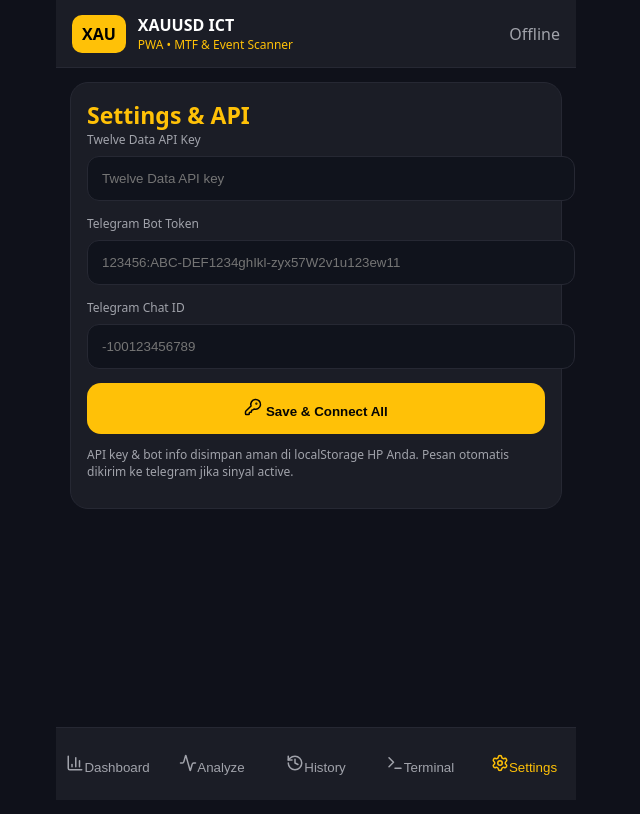
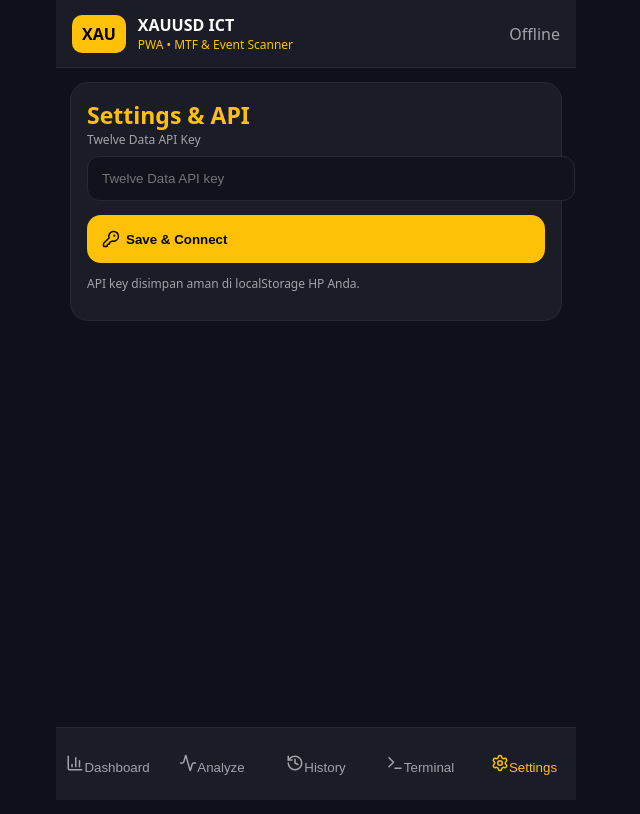
Before and after one commit to suhaimitoamy/ai-chart-analyzer-pwa, a React (Vite) app: page / in a window 1280 px wide. Both pictures are taken after a click on the button "Settings". Shown: the top 814 px of the page, without its empty margins (324-964 px from the left). Built offline with nearby package versions, Linux system fonts and the light colour scheme.

Commit message:
feat: add history sync, remove telegram, improve save button ux

```diff
--- a/src/App.jsx
+++ b/src/App.jsx
@@ -83,8 +83,7 @@ function Nav({a,f,i,l}){return <button className={a?"nav-btn active":"nav-btn"}
 export default function App() {
   let [tab, setTab] = useState("Dashboard");
   let [key, setKey] = useState(localStorage.getItem("twelve_api_key") || "");
-  let [teleToken, setTeleToken] = useState(localStorage.getItem("tele_token") || "");
-  let [teleChat, setTeleChat] = useState(localStorage.getItem("tele_chat") || "");
+
   let [connStatus, setConnStatus] = useState("Offline");
   let [price, setPrice] = useState(Number(localStorage.getItem("last_price")) || 0);
   let [now, setNow] = useState(Date.now());
@@ -118,16 +117,7 @@ export default function App() {
     setLogs(p => [`[${time(Date.now(), "Asia/Jakarta", false)}] ${x}`, ...p].slice(0, 200));
   }
 
-  async function sendTele(msg) {
-    if (!teleToken || !teleChat) return;
-    try {
-      await fetch(`https://api.telegram.org/bot${teleToken}/sendMessage`, {
-        method: 'POST',
-        headers: { 'Content-Type': 'application/json' },
-        body: JSON.stringify({ chat_id: teleChat, text: msg, parse_mode: 'HTML' })
-      });
-    } catch(e) { console.error("Tele error", e); }
-  }
+
 
   function scheduleReconnect() {
     if (reconnectTimer.current) clearTimeout(reconnectTimer.current);
@@ -144,8 +134,7 @@ export default function App() {
   function connect() {
     if (!key.trim()) return log("Masukkan Twelve Data API Key dulu.");
     localStorage.setItem("twelve_api_key", key.trim());
-    localStorage.setItem("tele_token", teleToken.trim());
-    localStorage.setItem("tele_chat", teleChat.trim());
+
 
     if (ws.current) { ws.current.onclose = null; ws.current.close(); }
     if (reconnectTimer.current) clearTimeout(reconnectTimer.current);
@@ -159,7 +148,24 @@ export default function App() {
       retryCount.current = 0;
       log("WebSocket XAU/USD Connected.");
       w.send(JSON.stringify({ action: "subscribe", params: { symbols: "XAU/USD" } }));
+      fetchHistoryAndScan();
     };
+
+  async function fetchHistoryAndScan() {
+    try {
+      log("Memulihkan riwayat market dari background...");
+      let [m5, m15] = await Promise.all([fetchTf("5min").catch(()=>[]), fetchTf("15min").catch(()=>[])]);
+      if (!m5.length || !m15.length) return;
+      let evs = [...scanEvents("M5", m5, m5[m5.length-1].close), ...scanEvents("M15", m15, m15[m15.length-1].close)];
+      evs.sort((a,b)=>b.p - a.p).slice(0, 10).forEach(ev => {
+        if (!emittedKeys.current.has(ev.key)) {
+          emittedKeys.current.add(ev.key);
+          log(ev.t);
+        }
+      });
+      log("Riwayat market berhasil dipulihkan.");
+    } catch(e){}
+  }
 
     w.onmessage = e => {
       let d = JSON.parse(e.data);
@@ -183,7 +189,7 @@ export default function App() {
     document.addEventListener('visibilitychange', handleVisibility);
     if (key.trim() && (!ws.current || ws.current.readyState !== WebSocket.OPEN)) connect();
     return () => { window.removeEventListener('online', handleOnline); document.removeEventListener('visibilitychange', handleVisibility); if (ws.current) { ws.current.onclose = null; ws.current.close(); } if (reconnectTimer.current) clearTimeout(reconnectTimer.current); };
-  }, [key, teleToken, teleChat]);
+  }, [key]);
 
   function processTick(tick) {
 
@@ -207,7 +213,6 @@ export default function App() {
               if (!emittedKeys.current.has(ev.key)) {
                 emittedKeys.current.add(ev.key);
                 log(ev.t);
-                if (ev.p >= 90) sendTele(`🚨 <b>Market Scanner</b>\n${ev.t}\nTime: ${time(Date.now())}`);
               }
             });
           });
@@ -271,7 +276,6 @@ TP2: ${p2(resObj.setup.tp2)}
 SL: ${p2(resObj.setup.stop)}
 Session: ${ses.name}`;
         log(msg.replace(/<[^>]*>?/gm, ''));
-        sendTele(msg);
       } else {
         log("SETUP WAIT: tunggu kondisi valid.");
       }
@@ -288,7 +292,6 @@ Session: ${ses.name}`;
 Pair: XAU/USD
 Harga: ${p2(p)}`;
       log(msg.replace(/<[^>]*>?/gm, ''));
-      sendTele(msg);
     }
     let win = (buy && p >= s.tp2) || (!buy && p <= s.tp2), loss = (buy && p <= s.stop) || (!buy && p >= s.stop);
     if (win || loss) {
@@ -297,7 +300,6 @@ Harga: ${p2(p)}`;
 Pair: XAU/USD
 Harga: ${p2(p)}`;
       log(msg.replace(/<[^>]*>?/gm, ''));
-      sendTele(msg);
       setTrades(t => [{ id: Date.now(), type: buy ? "BUY" : "SELL", result: win ? "WIN" : "LOSS", entry: price, tp: s.tp2, stop: s.stop, timestamp: Date.now() }, ...t]);
       watch.current = null;
     }
@@ -329,6 +331,18 @@ Harga: ${p2(p)}`;
       </div>
     `;
     window.html2pdf().from(el).save(`Trading_Report_${Date.now()}.pdf`);
+  }
+
+  function handleSaveConnect() {
+    let btn = document.getElementById("btn-save-connect");
+    if(btn) btn.innerHTML = '<span style="display:flex;align-items:center;gap:6px"><svg width="18" height="18" viewBox="0 0 24 24" fill="none" stroke="currentColor" stroke-width="2" stroke-linecap="round" stroke-linejoin="round"><path d="M2 18v3c0 .6.4 1 1 1h4v-3h3v-3h2l1.4-1.4a6.5 6.5 0 1 0-4-4Z"/><circle cx="16.5" cy="7.5" r=".5"/></svg> Menyimpan...</span>';
+    setTimeout(() => {
+        connect();
+        if(btn) btn.innerHTML = '<span style="display:flex;align-items:center;gap:6px"><svg width="18" height="18" viewBox="0 0 24 24" fill="none" stroke="currentColor" stroke-width="2" stroke-linecap="round" stroke-linejoin="round"><path d="M12 22c5.523 0 10-4.477 10-10S17.523 2 12 2 2 6.477 2 12s4.477 10 10 10z"/><path d="m9 12 2 2 4-4"/></svg> Terhubung!</span>';
+        setTimeout(() => {
+            if(btn) btn.innerHTML = '<span style="display:flex;align-items:center;gap:6px"><svg width="18" height="18" viewBox="0 0 24 24" fill="none" stroke="currentColor" stroke-width="2" stroke-linecap="round" stroke-linejoin="round"><path d="M2 18v3c0 .6.4 1 1 1h4v-3h3v-3h2l1.4-1.4a6.5 6.5 0 1 0-4-4Z"/><circle cx="16.5" cy="7.5" r=".5"/></svg> Save & Connect</span>';
+        }, 3000);
+    }, 500);
   }
 
   let latest = analyses[0];
@@ -419,15 +433,12 @@ Harga: ${p2(p)}`;
             <div className="page-title">Settings & API</div>
             <div className="label">Twelve Data API Key</div>
             <input value={key} onChange={e => setKey(e.target.value)} placeholder="Twelve Data API key" />
-            <div className="label">Telegram Bot Token</div>
-            <input value={teleToken} onChange={e => setTeleToken(e.target.value)} placeholder="123456:ABC-DEF1234ghIkl-zyx57W2v1u123ew11" />
-            <div className="label">Telegram Chat ID</div>
-            <input value={teleChat} onChange={e => setTeleChat(e.target.value)} placeholder="-100123456789" />
 
-            <button className="action" onClick={connect}>
-              <KeyRound size={18} /> Save & Connect All
+
+            <button id="btn-save-connect" className="action" onClick={handleSaveConnect}>
+              <span style={{display:"flex", alignItems:"center", gap:"6px"}}><KeyRound size={18} /> Save & Connect</span>
             </button>
-            <p className="muted">API key & bot info disimpan aman di localStorage HP Anda. Pesan otomatis dikirim ke telegram jika sinyal active.</p>
+            <p className="muted">API key disimpan aman di localStorage HP Anda.</p>
           </section>
         )}
       </main>
```
